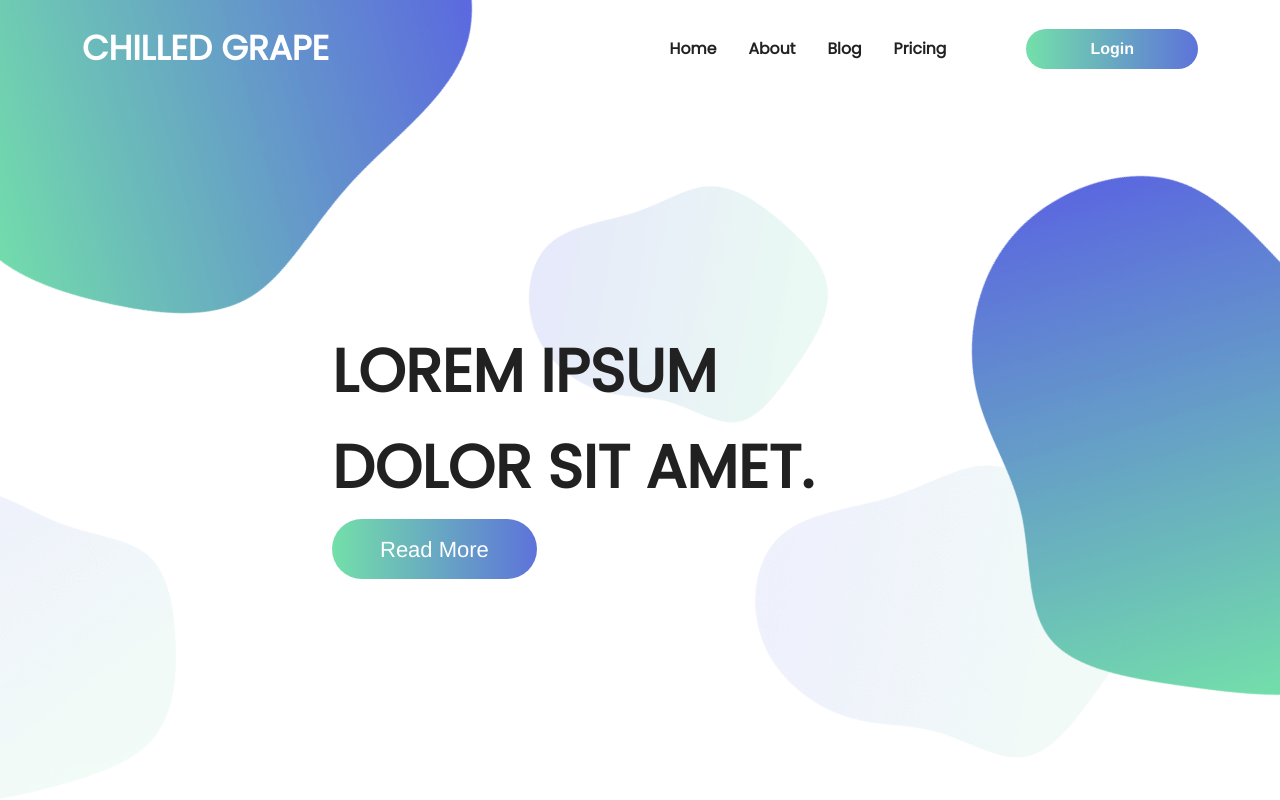
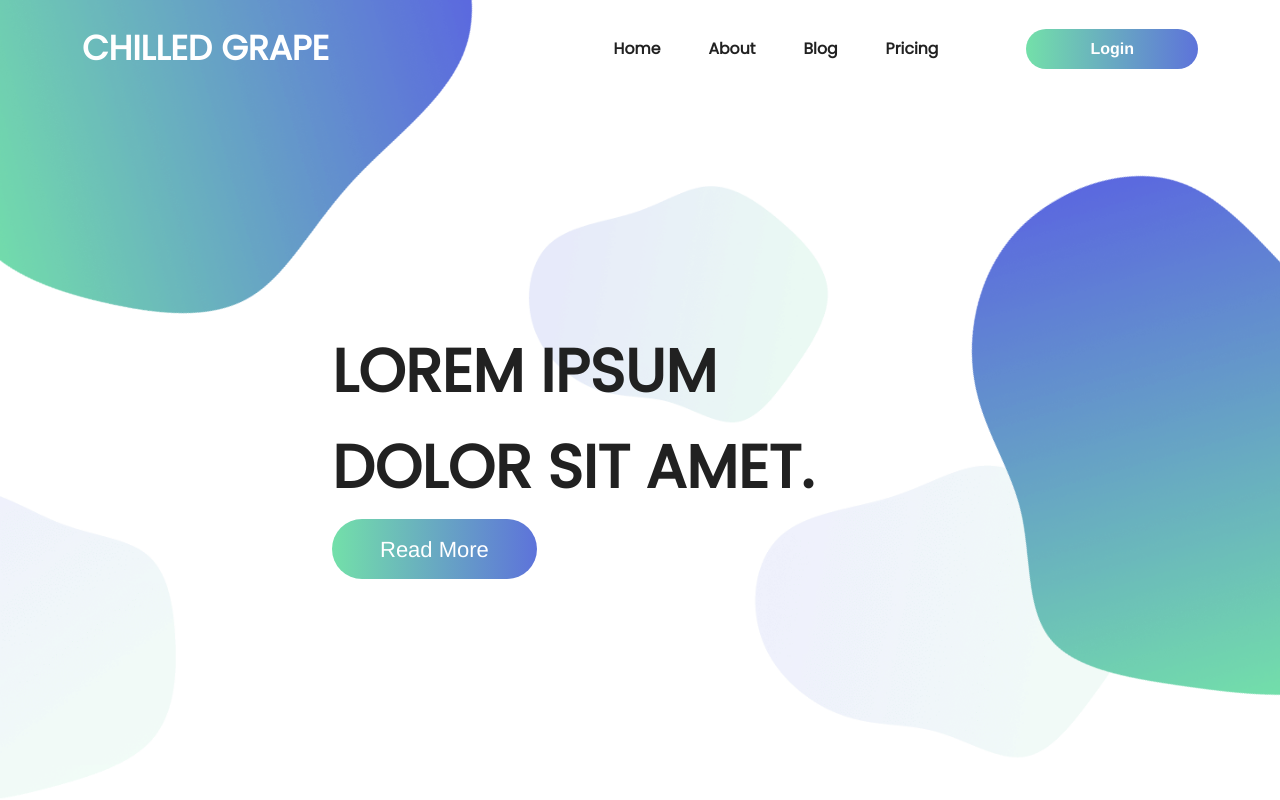
Before and after one commit to Harry-Gardiner/Cold-Banana, a Vue app: page / in a window 1280 px wide. Shown: the top 800 px of the page. Built offline with nearby package versions, Linux system fonts and the light colour scheme; no server answers.

Commit message:
Navbar - adjusted navigation link padding to match design

```diff
--- a/src/components/AppNavbar.vue
+++ b/src/components/AppNavbar.vue
@@ -216,7 +216,7 @@ header {
     z-index: 50;
 
     li {
-      padding: 0 1rem;
+      padding: 0 1.5rem;
     }
   }
 }
```
